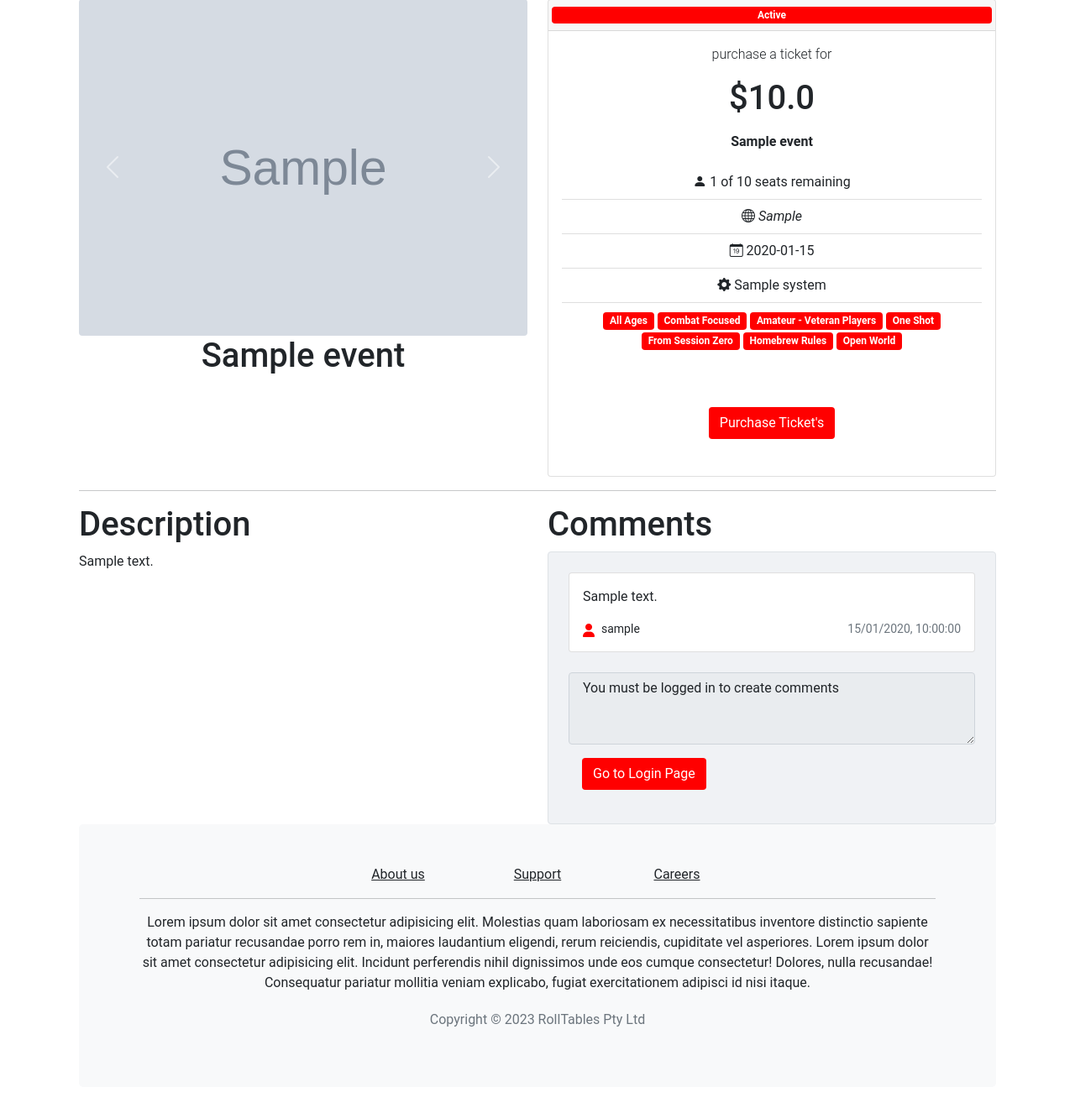
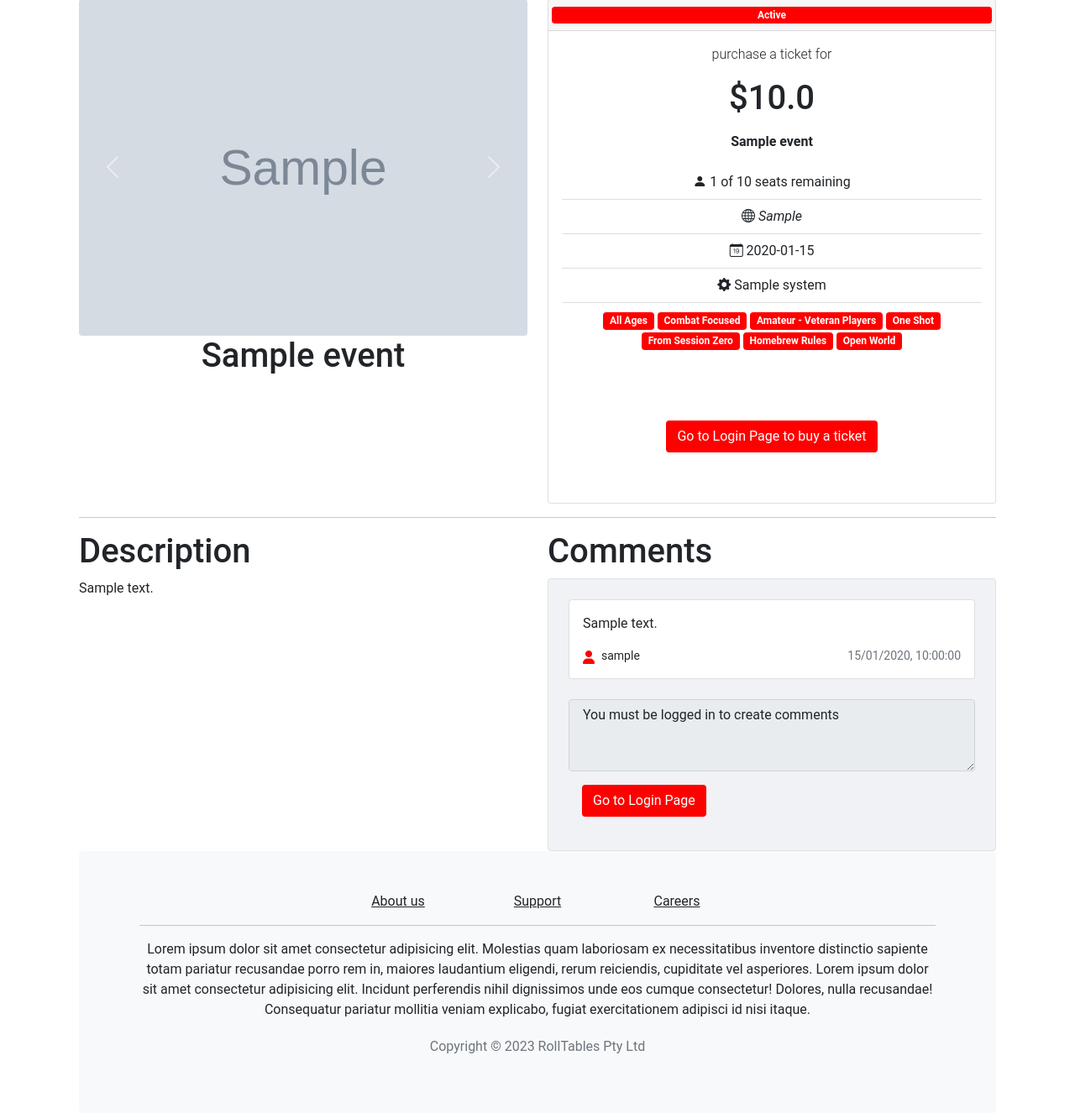
Before and after one commit to Striker146/G18-IAB207-Project, a Flask app: page /event/1 in a window 1280 px wide. Shown: the part 117-1443 px from the top of the page at 84% size. Before the commit the page ends 1340 px from the top, so only its background shows below. Run offline with Flask 3, Linux system fonts and the light colour scheme; tables that the repository leaves empty hold one stand-in row (values such as "Sample post"); grey boxes marked "Sample" are stand-in pictures; some libraries are stand-ins or nearby versions.

Commit message:
login required to purchase tickets

```diff
--- a/projectfile/website/templates/events/show.html
+++ b/projectfile/website/templates/events/show.html
@@ -74,11 +74,19 @@
                 </div>
               </div>
               </ul>
+              {% if current_user.is_authenticated %}
               <div class="d-flex justify-content-center padding">
                 <button type="button" class="btn button-theme" data-bs-toggle="modal" data-bs-target="#exampleModal">
                   Purchase Ticket's
                 </button>
               </div>
+              {% else %}
+              <div class="d-flex justify-content-center padding">
+                <div class="col p-3">
+                  <a href="{{url_for('auth.login')}}" class="btn button-theme" role="button">Go to Login Page to buy a ticket</a>
+                </div>
+              </div>
+              {% endif %}
 
 
 
```
